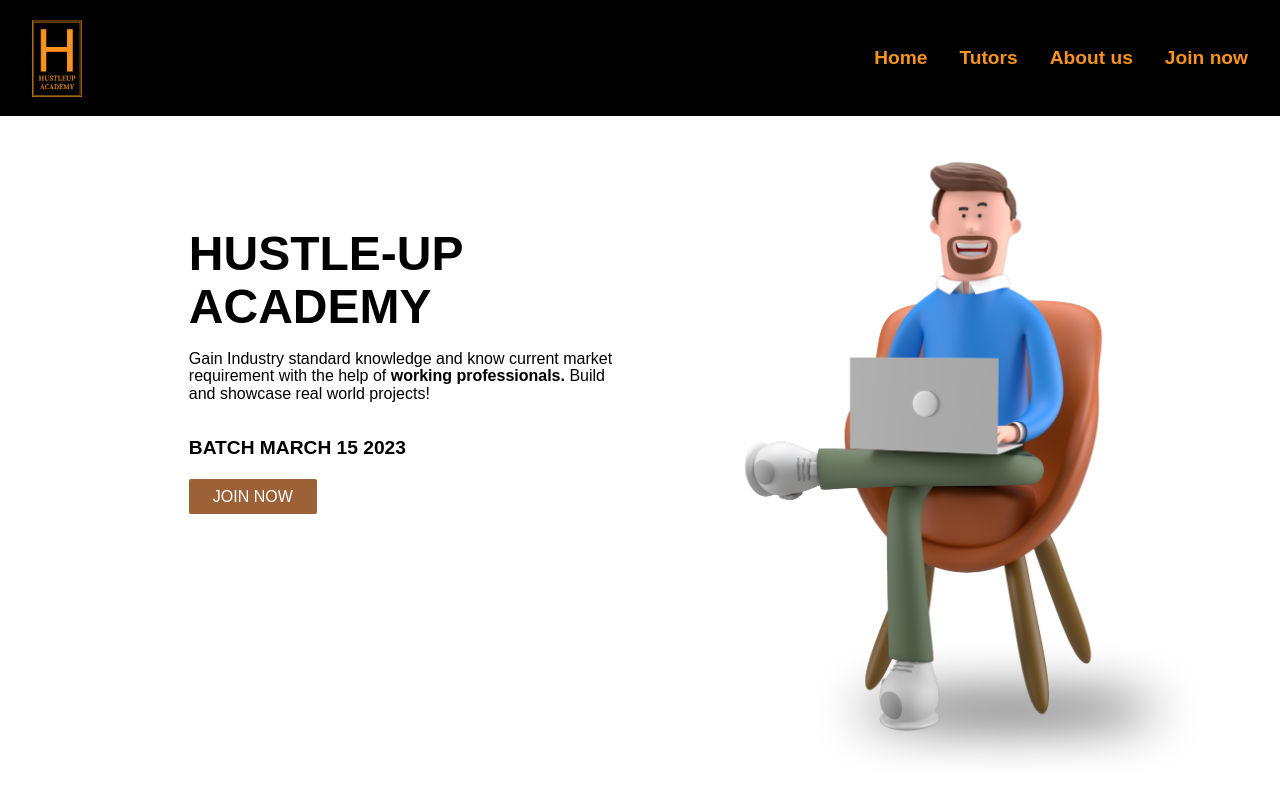
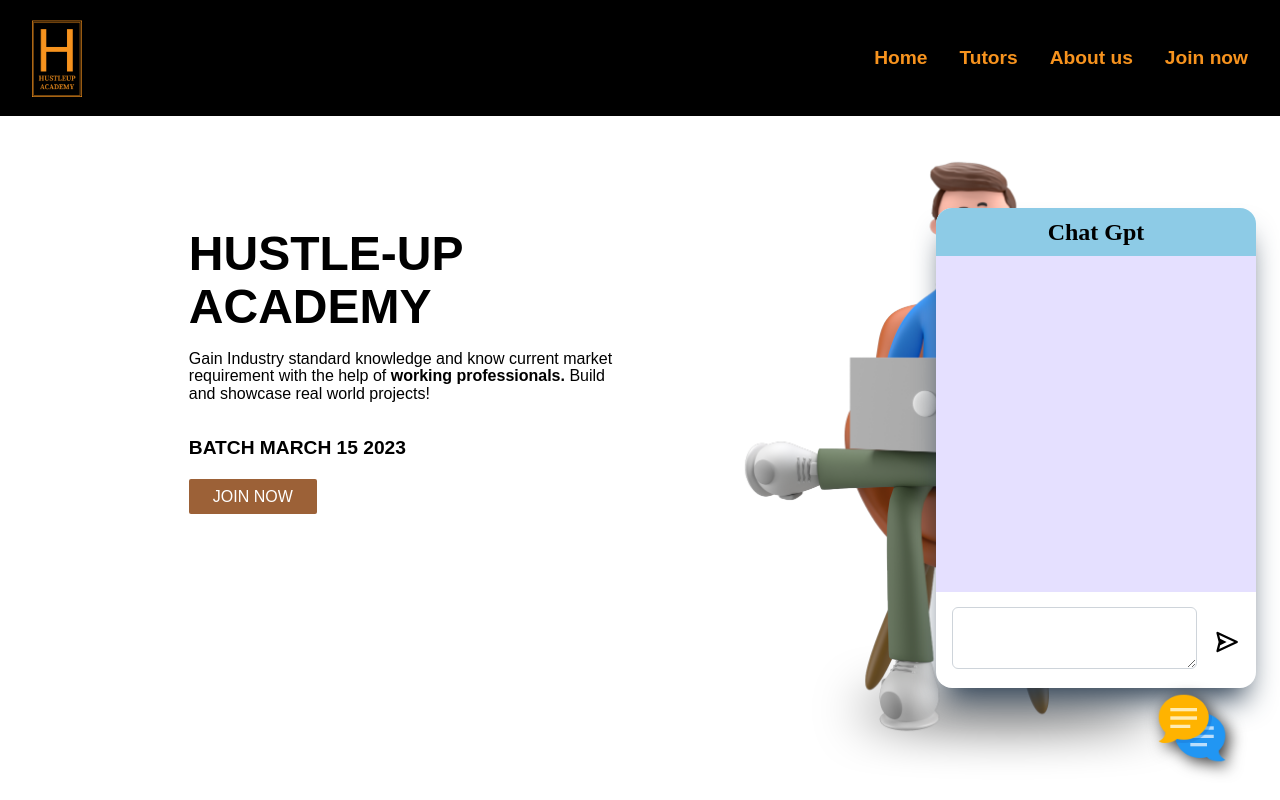
Before and after one commit to webdev-hemant/huc-fe, a Next.js app: page / in a window 1280 px wide. Shown: the top 800 px of the page. Built offline with nearby package versions, Linux system fonts and the light colour scheme.

Commit message:
chat almost done

```diff
--- a/next.config.js
+++ b/next.config.js
@@ -13,6 +13,7 @@ const nextConfig = {
     API_ENDPOINT: process.env.API_ENDPOINT,
     HAND_SHAKE: process.env.HAND_SHAKE,
     FORM_KEY: process.env.FORM_KEY,
+    OPEN_AI_KEY: process.env.OPEN_AI_KEY,
   },
 };
 
--- a/package.json
+++ b/package.json
@@ -17,6 +17,7 @@
     "eslint": "8.32.0",
     "eslint-config-next": "13.1.5",
     "next": "13.1.5",
+    "openai": "^3.1.0",
     "react": "18.2.0",
     "react-dom": "18.2.0",
     "react-icons": "^4.7.1",
--- a/src/app/layout.tsx
+++ b/src/app/layout.tsx
@@ -1,21 +1,53 @@
-// "use client";
-// import Header from "@/components/Header/Header";
+"use client";
+import { useState } from "react";
+import Image from "next/image";
 import "slick-carousel/slick/slick.css";
 import "slick-carousel/slick/slick-theme.css";
 import "react-toastify/dist/ReactToastify.css";
 import "@/styles/globals.css";
+import chatImg from "@/images/chatIcon.png";
+import Input from "@/components/Input/Input";
+import { BiSend } from "react-icons/bi";
+import styles from "./rootLayOut.module.scss";
+import TextArea from "@/components/Textarea/TextArea";
 
 export default function RootLayout({
   children,
 }: {
   children: React.ReactNode;
 }) {
+  const [openChatBox, setOpenChatBox] = useState<boolean>(true);
+  const [chatBoxInput, setChatBoxInput] = useState<string>("");
   return (
     <html lang="en">
       <head />
       <body>
         {/* <Header /> */}
-        <main>{children}</main>
+        <main className={styles.mainWrapper}>
+          {children}
+          {openChatBox ? (
+            <div className={styles.chatBotBoxWrapper}>
+              <div className={styles.botHeader}>
+                <h2 className={styles.textHeading}>Chat Gpt</h2>
+              </div>
+              <div className={styles.botBody}></div>
+              <div className={styles.botChatSection}>
+                <TextArea
+                  // type="text"
+                  onChange={(e) => setChatBoxInput(e.target.value)}
+                  value={chatBoxInput}
+                />
+                <BiSend className={styles.sendIcon} />
+              </div>
+            </div>
+          ) : null}
+          <div
+            onClick={() => setOpenChatBox((prev) => !prev)}
+            className={styles.chatIconWrapper}
+          >
+            <Image className={styles.chatIcon} src={chatImg} alt="" />
+          </div>
+        </main>
       </body>
     </html>
   );
--- a/src/app/page.tsx
+++ b/src/app/page.tsx
@@ -1,5 +1,5 @@
 "use client";
-import { ChangeEvent, useState } from "react";
+import { ChangeEvent, useEffect, useState } from "react";
 import Header from "@/components/Header/Header";
 import Image from "next/image";
 import illustrator from "@/images/illustrator-1.png";
@@ -21,6 +21,7 @@ import { ToastContainer, toast } from "react-toastify";
 import SecondSection from "@/modules/HomeSeconSection/SecondSection";
 import styles from "./homePage.module.scss";
 import AboutMe from "@/modules/aboutMe/AboutMe";
+import ChatGpt from "@/modules/chatGpt/ChatGpt";
 
 interface IAllError {
   nameError: boolean;
@@ -34,6 +35,7 @@ export default function Home() {
   const [showModal, setShowModal] = useState<boolean>(false);
   const [isLoading, setIsLoading] = useState<boolean>(false);
   const [showNav, setShowNav] = useState<boolean>(true);
+  const [chatGptPromtText, setChatGptPromtText] = useState<string>("");
 
   const [allInput, setAllInput] = useState<IForm>({
     name: "",
@@ -50,6 +52,16 @@ export default function Home() {
     collegeNameError: false,
     yearOfStudyError: false,
   });
+
+  const resetForm = () => {
+    setAllInput({
+      name: "",
+      mobile: "",
+      collegeName: "",
+      email: "",
+      yearOfStudy: "",
+    });
+  };
 
   const handleBlur = (
     event:
@@ -131,6 +143,7 @@ export default function Home() {
           progress: undefined,
           theme: "dark",
         });
+        resetForm();
         setIsLoading(false);
         setShowModal(false);
         console.log(res);
@@ -138,6 +151,14 @@ export default function Home() {
       });
     }
   };
+  const getChatGpt = async () => {
+    const data = await ChatGpt({ promtText: "" });
+    console.log({ data: data?.data?.choices?.[0]?.text });
+  };
+
+  // useEffect(() => {
+  //   getChatGpt();
+  // }, []);
 
   return (
     <div className={styles.pageWrapper}>
@@ -221,6 +242,7 @@ export default function Home() {
             <RxCross2
               onClick={() => {
                 setShowModal(false);
+                resetForm();
               }}
               className={styles.crossIcon}
             />
--- /dev/null
+++ b/src/app/rootLayOut.module.scss
@@ -0,0 +1,73 @@
+@import "@/styles/base.module.scss";
+
+.mainWrapper {
+  //   display: flex;
+  //   flex-direction: column;
+  .chatBotBoxWrapper {
+    height: 30rem;
+    width: 20rem;
+    position: fixed;
+    bottom: 7rem;
+    right: 1.5rem;
+    z-index: 99;
+    background-color: #fff;
+    border-radius: 1rem;
+    box-shadow: rgb(38, 57, 77) 0px 20px 30px -10px;
+    @media screen and (max-width: 768px) {
+      bottom: 5rem;
+      right: 1rem;
+      width: 90vw;
+    }
+    .botHeader {
+      height: 10%;
+      border-radius: 1rem 1rem 0 0;
+      background-color: $color_5;
+      display: flex;
+      align-items: center;
+      justify-content: center;
+      .textHeading {
+        font-family: $font_lobster;
+        font-size: 1.5rem;
+        font-weight: 600;
+      }
+    }
+    .botBody {
+      height: 70%;
+      background-color: $color_2;
+    }
+    .botChatSection {
+      padding: 1.25rem 1rem 1rem 1rem;
+      height: 20%;
+      border-radius: 0 0 1rem 1rem;
+      display: flex;
+      align-items: center;
+      gap: 1rem;
+      // box-shadow: rgba(0, 0, 0, 0.35) 0px 5px 15px;
+      .sendIcon {
+        width: 2rem;
+        height: 2rem;
+      }
+    }
+  }
+  .chatIconWrapper {
+    position: fixed;
+    bottom: 2rem;
+    right: 3rem;
+    z-index: 99;
+    cursor: pointer;
+    filter: drop-shadow(4px 4px 8px rgba(0, 0, 0, 0.8));
+    @media screen and (max-width: 768px) {
+      bottom: 1rem;
+      right: 1rem;
+      //   filter: drop-shadow(8px 7px 14px rgba(0, 0, 0, 0.8));
+    }
+    .chatIcon {
+      width: 5rem;
+      height: 5rem;
+      @media screen and (max-width: 768px) {
+        width: 4rem;
+        height: 4rem;
+      }
+    }
+  }
+}
--- /dev/null
+++ b/src/components/Textarea/TextArea.tsx
@@ -0,0 +1,88 @@
+import { useEffect, useRef } from "react";
+import styles from "./textarea.module.scss";
+
+interface Iprops {
+  // type: React.HTMLInputTypeAttribute;
+  value: string | number | readonly string[] | undefined;
+  onChange: (_: React.ChangeEvent<HTMLTextAreaElement>) => void;
+  onFocus?: (_: React.FocusEvent<HTMLTextAreaElement, Element>) => void;
+  getRef?: (_: React.MutableRefObject<any>) => void;
+  onBlur?: (_: React.FocusEvent<HTMLTextAreaElement, Element>) => void;
+  placeholder?: string;
+  name?: string;
+  required?: boolean;
+  maxLength?: number;
+  minLength?: number;
+  label?: string;
+  inputStyle?: React.CSSProperties;
+  divStyle?: React.CSSProperties;
+  errorMessage?: string;
+  isError?: boolean;
+  divStyleName?: any;
+  textAreaStyleName?: any;
+}
+
+const TextArea = (props: Iprops) => {
+  const inputRef = useRef<any>(null);
+  const {
+    // type = "text",
+    placeholder = "",
+    onChange,
+    onFocus,
+    getRef,
+    onBlur,
+    value,
+    maxLength,
+    minLength,
+    required = false,
+    name = "",
+    inputStyle = {},
+    divStyle = {},
+    label = "",
+    isError = false,
+    errorMessage = `*Please enter valid ${name}`,
+    divStyleName = "",
+    textAreaStyleName = "",
+    ...rest
+  } = props;
+
+  useEffect(() => {
+    if (inputRef) getRef?.(inputRef);
+  }, [getRef]);
+
+  return (
+    <div
+      style={divStyle}
+      className={`${divStyleName} ${styles.inputContainer}`}
+    >
+      <label
+        onClick={() => inputRef?.current?.focus()}
+        className={styles.label}
+      >
+        {label}
+      </label>
+      <textarea
+        ref={inputRef}
+        // type={type}
+        value={value}
+        onChange={onChange}
+        onFocus={onFocus}
+        onBlur={onBlur}
+        name={name}
+        required={required}
+        maxLength={maxLength}
+        minLength={minLength}
+        placeholder={placeholder}
+        className={`${textAreaStyleName} ${styles.textArea}`}
+        style={inputStyle}
+        {...rest}
+      />
+
+      <div className={styles.errorWrapper}>
+        <p className={styles.errorMessage}>{isError && errorMessage}</p>
+      </div>
+    </div>
+  );
+};
+
+export default TextArea;
--- /dev/null
+++ b/src/components/Textarea/textarea.module.scss
@@ -0,0 +1,51 @@
+@import "@/styles/base.module.scss";
+
+.inputContainer {
+  // margin: 1rem 0;
+  width: 100%;
+  // min-height: 4rem;
+  position: relative;
+  .label {
+    font-size: 0.875rem;
+    font-weight: 900;
+  }
+  .textArea {
+    margin-top: 0.2rem;
+    width: 100%;
+    // height: 6rem;
+    padding: 0.375rem 0.75rem;
+    box-sizing: border-box;
+    font-size: 1rem;
+    line-height: 1.5;
+    border: 1px solid #ced4da;
+    border-radius: 6px;
+    transition: border-color 0.15s ease-in-out, box-shadow 0.15s ease-in-out;
+
+    /* Hide scrollbar for IE, Edge and Firefox */
+    &::-webkit-scrollbar {
+      display: none;
+    }
+    -ms-overflow-style: none; /* IE and Edge */
+    scrollbar-width: none; /* Firefox */
+    &:focus {
+      box-shadow: 0px 2px 10px skyblue;
+      border-color: none;
+      outline: none;
+    }
+    &::placeholder {
+      color: #6c757d;
+      opacity: 1;
+    }
+    &.paddingForEye {
+      padding-right: 1.5625rem;
+    }
+  }
+  .errorWrapper {
+    width: 100%;
+    .errorMessage {
+      margin-top: 0.25rem;
+      color: red;
+      font-size: 0.9rem;
+    }
+  }
+}
--- /dev/null
+++ b/src/modules/chatGpt/ChatGpt.tsx
@@ -0,0 +1,22 @@
+import { Configuration, OpenAIApi } from "openai";
+
+interface Iprops {
+  promtText: string;
+}
+
+const ChatGpt = async ({ promtText = "" }: Iprops) => {
+  const configuration = new Configuration({
+    organization: "org-wxj2mxsQpYng4EbduYkJhqBY",
+    apiKey: process.env.OPEN_AI_KEY,
+  });
+  const openai = new OpenAIApi(configuration);
+  const response = await openai.createCompletion({
+    model: "text-davinci-003",
+    prompt: promtText,
+    temperature: 0.5,
+    max_tokens: 100,
+  });
+  return response;
+};
+
+export default ChatGpt;
```
Also changed, not shown: src/images/chatIcon.png (added), 1 other file (tests, documents, lock files or other folders).
